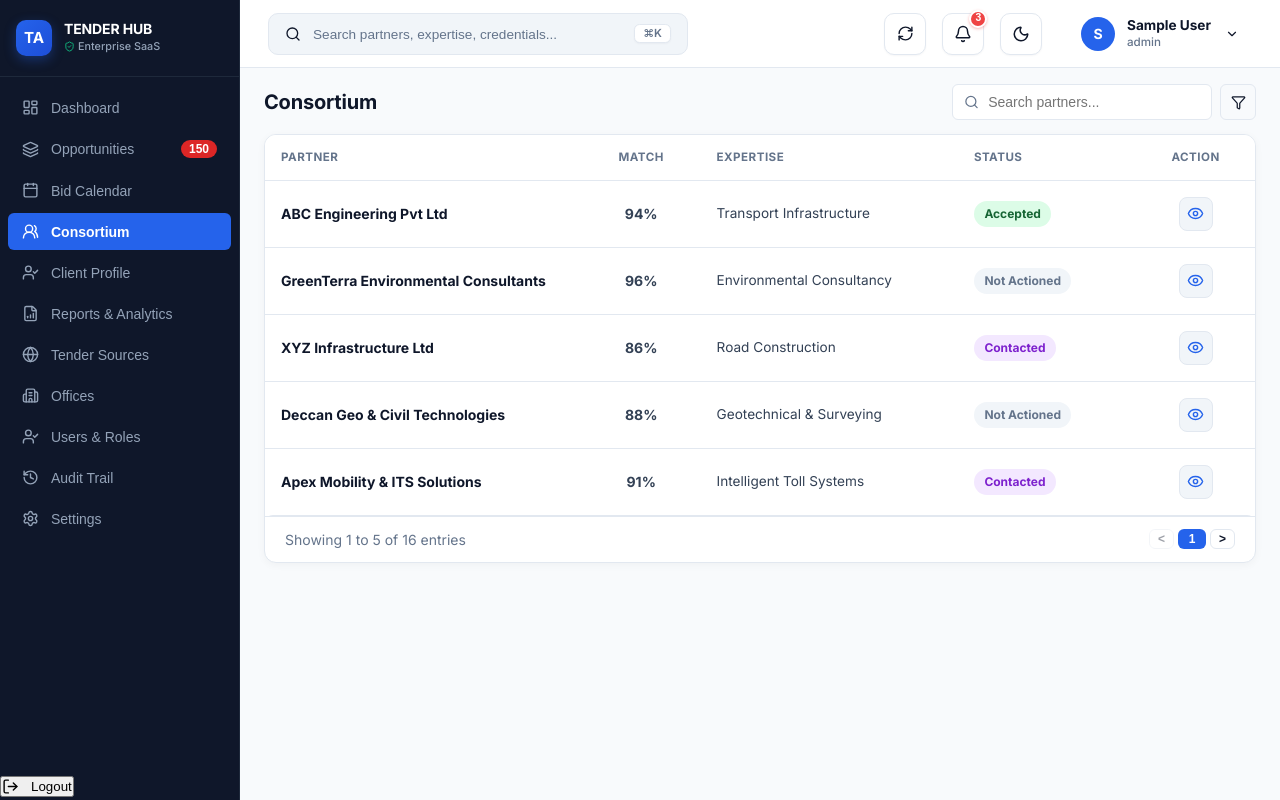
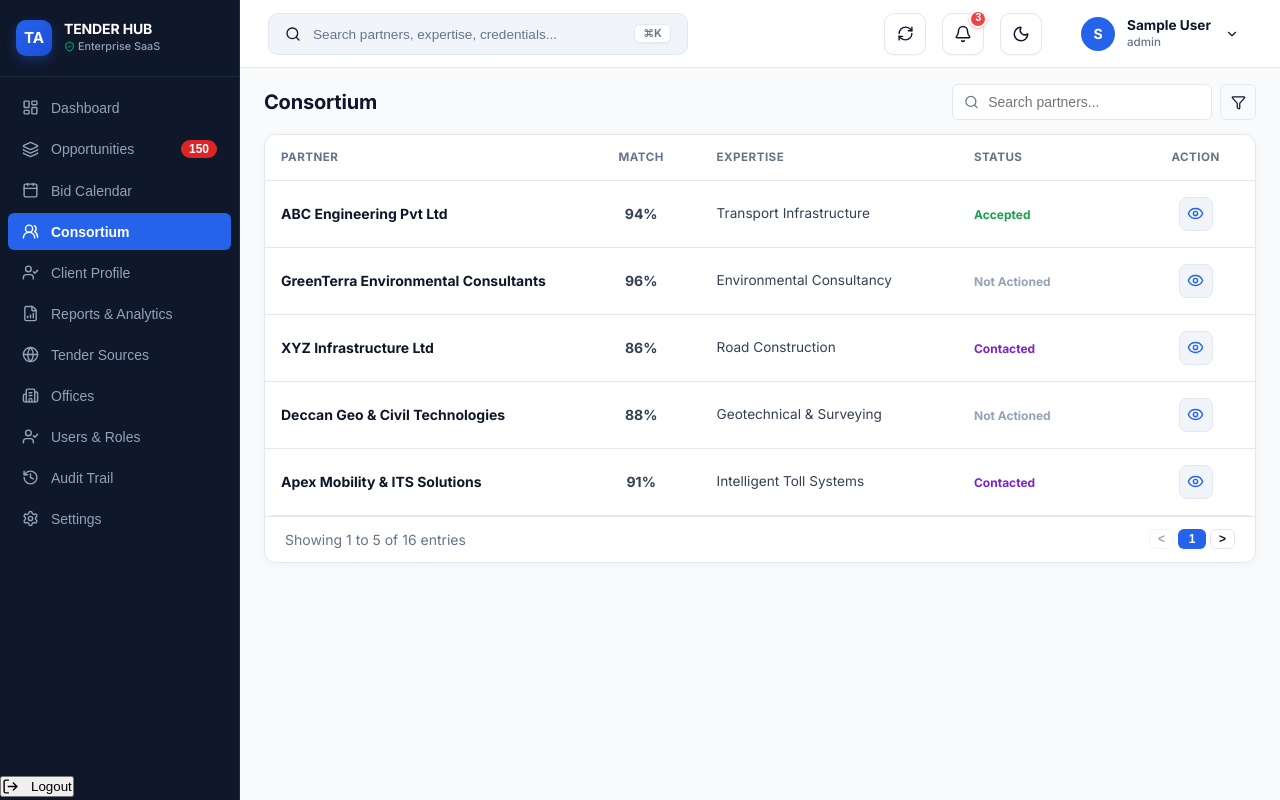
Before and after one commit to sakishnu50/Tender_Association, a React (Vite) app: page /consortium in a window 1280 px wide. Built offline with nearby package versions, Linux system fonts and the light colour scheme; sample sign-in values are in the browser's storage.

Commit message:
colour changed

```diff
--- a/src/components/consortium/PartnerProfileModal.jsx
+++ b/src/components/consortium/PartnerProfileModal.jsx
@@ -9,7 +9,6 @@ import {
   MessageSquare,
   Sparkles,
   Check,
-  Target,
   TrendingUp
 } from 'lucide-react';
 
@@ -20,18 +19,7 @@ function scoreColor(score) {
   if (score >= 70) return 'var(--warning)';
   return 'var(--text-muted)';
 }
-function scoreBg(score) {
-  if (score >= 90) return 'rgba(16,185,129,0.08)';
-  if (score >= 80) return 'rgba(99,102,241,0.08)';
-  if (score >= 70) return 'rgba(245,158,11,0.08)';
-  return 'rgba(156,163,175,0.08)';
-}
-function scoreBorder(score) {
-  if (score >= 90) return 'rgba(16,185,129,0.3)';
-  if (score >= 80) return 'rgba(99,102,241,0.3)';
-  if (score >= 70) return 'rgba(245,158,11,0.3)';
-  return 'rgba(156,163,175,0.3)';
-}
+
 
 /* ── section heading ── */
 function SectionTitle({ children }) {
@@ -202,40 +190,6 @@ export default function PartnerProfileModal({ partner, isOpen, onClose, onUpdate
             </div>
           )}
 
-          {/* ── Match Information ── */}
-          <div>
-            <SectionTitle>
-              <span style={{ display: 'inline-flex', alignItems: 'center', gap: '5px' }}>
-                <Target size={12} /> Match Information
-              </span>
-            </SectionTitle>
-            <div style={{
-              display: 'grid',
-              gridTemplateColumns: 'repeat(3, 1fr)',
-              gap: '10px',
-            }}>
-              {[
-                { label: 'Technical Match',  value: partner.technicalMatch  || `${techScore}%`,    color: scoreColor(techScore),    bg: scoreBg(techScore),    border: scoreBorder(techScore) },
-                { label: 'Geographic Match', value: partner.geographicMatch || `${geoScore}%`,     color: scoreColor(geoScore),     bg: scoreBg(geoScore),     border: scoreBorder(geoScore) },
-                { label: 'Overall Score',    value: `${overallScore}%`,                             color: scoreColor(overallScore), bg: scoreBg(overallScore), border: scoreBorder(overallScore) },
-              ].map(m => (
-                <div key={m.label} style={{
-                  padding: '12px',
-                  backgroundColor: m.bg,
-                  border: `1px solid ${m.border}`,
-                  borderRadius: '8px',
-                  textAlign: 'center',
-                }}>
-                  <div style={{ fontSize: '0.67rem', fontWeight: '700', color: 'var(--text-muted)', textTransform: 'uppercase', marginBottom: '4px' }}>
-                    {m.label}
-                  </div>
-                  <div style={{ fontSize: '1.2rem', fontWeight: '800', color: m.color }}>
-                    {m.value}
-                  </div>
-                </div>
-              ))}
-            </div>
-          </div>
 
           {/* ── Bridges Gaps ── */}
           {partner.capabilitiesCovered?.length > 0 && (
--- a/src/components/consortium/PartnerTable.jsx
+++ b/src/components/consortium/PartnerTable.jsx
@@ -8,19 +8,19 @@ function scoreColor(score) {
   return 'var(--text-muted)';
 }
 
-/* ── Status badge colors — mirrors Client Profile status pill ── */
+/* ── Status text colors ── */
 function statusBadge(status) {
   switch (status) {
     case 'recommended':
-      return { label: 'Recommended', bg: '#DCFCE7', color: '#166534' };
+      return { label: 'Recommended', color: '#16A34A' };
     case 'accepted':
-      return { label: 'Accepted', bg: '#DCFCE7', color: '#166534' };
+      return { label: 'Accepted', color: '#16A34A' };
     case 'shortlisted':
-      return { label: 'Shortlisted', bg: '#DBEAFE', color: '#1E40AF' };
+      return { label: 'Shortlisted', color: '#7E22CE' };
     case 'contacted':
-      return { label: 'Contacted', bg: '#F3E8FF', color: '#7E22CE' };
+      return { label: 'Contacted', color: '#7E22CE' };
     default:
-      return { label: 'Not Actioned', bg: '#F1F5F9', color: '#64748B' };
+      return { label: 'Not Actioned', color: '#94A3B8' };
   }
 }
 
@@ -147,13 +147,8 @@ export default function PartnerTable({
                         return (
                           <span
                             style={{
-                              display: 'inline-flex',
-                              alignItems: 'center',
-                              padding: '0.25rem 0.65rem',
-                              borderRadius: '9999px',
                               fontSize: '0.75rem',
                               fontWeight: '700',
-                              backgroundColor: badge.bg,
                               color: badge.color,
                             }}
                           >
```
